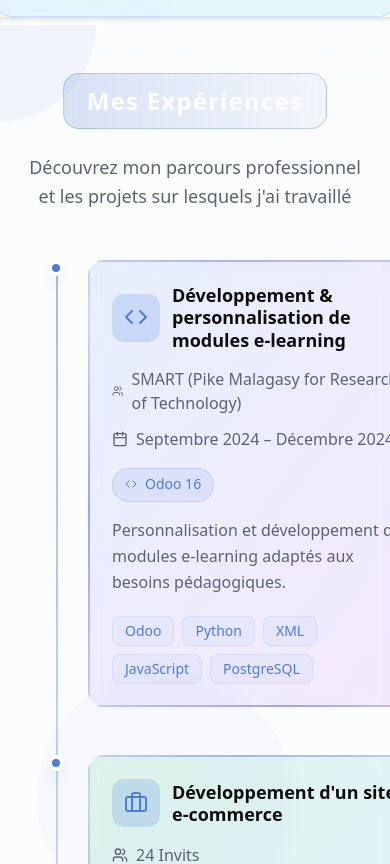
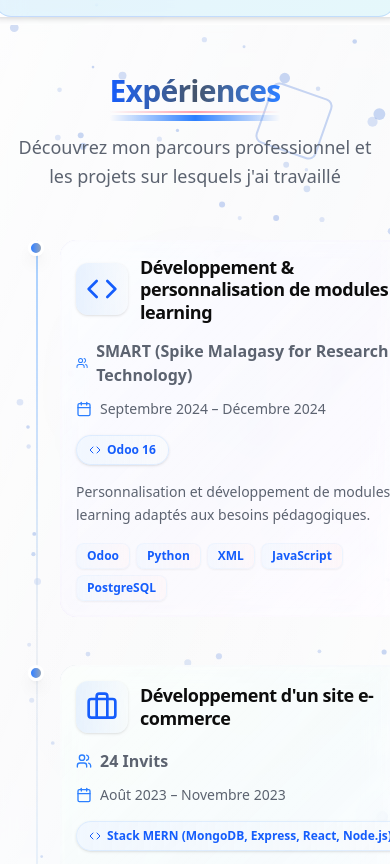
Before and after one commit to Mariusrakotonandrianina/Portfolio, a Next.js app: page / in a window 390 px wide. Shown: the part 2625-3489 px from the top of the page. Built offline with nearby package versions, Linux system fonts and the light colour scheme.

Commit message:
expérience

```diff
--- a/src/app/componets/experience.tsx
+++ b/src/app/componets/experience.tsx
@@ -3,13 +3,17 @@
 import { motion } from "framer-motion";
 import Image from "next/image";
 import { Calendar, Code, Users } from "lucide-react";
+import { enhancedCardVariants, skillTagVariants } from "../variants/experienceVariant";
+import { experienceData } from "../data/experienceData";
+
+// Import des variantes pour le titre (comme dans Skills)
 import {
-  containerVariants,
-  tagVariants,
-  descriptionVariants,
-} from "../variants/variants";
-import { cardVariants } from "../variants/experienceVariant";
-import { experienceData } from "../data/experienceData";
+  cardContentVariants,
+  sectionTitleVariants,
+  titleUnderlineVariants
+} from "../variants/cardVariants";
+import FloatingElements from "./floatingElements";
+
 
 export default function Experiences({
   sectionRef,
@@ -28,51 +32,75 @@ export default function Experiences({
           src="/image/background3.jpeg"
           alt="Background Image"
           fill
-          className="object-cover object-center opacity-30"
+          className="object-cover object-center opacity-20"
           priority
           sizes="100vw"
         />
-        <div className="absolute inset-0 bg-[hsl(var(--background))]/95 backdrop-blur-sm" />
+        <div className="absolute inset-0 bg-gradient-to-br from-[hsl(var(--background))]/95 via-[hsl(var(--background))]/90 to-[hsl(var(--background))]/95 backdrop-blur-sm" />
       </div>
 
-      {/* Éléments flottants de décoration */}
+      {/* Éléments flottants de décoration - couleurs apaisantes */}
       <div className="absolute inset-0 overflow-hidden">
-        <div className="absolute -top-24 -left-24 md:-top-48 md:-left-48 w-48 h-48 md:w-96 md:h-96 bg-[hsl(var(--primary))]/10 rounded-full blur-4xl animate-pulse"></div>
-        <div className="absolute bottom-1/4 right-1/4 w-64 h-64 md:w-80 md:h-80 bg-[hsl(var(--primary))]/5 rounded-full blur-4xl animate-pulse delay-1000"></div>
-        <div className="absolute top-3/4 left-1/4 w-32 h-32 md:w-48 md:h-48 bg-[hsl(var(--primary))]/8 rounded-full blur-3xl animate-pulse delay-500"></div>
+        <motion.div
+          className="absolute top-1/4 left-1/4 w-48 h-48 md:w-64 md:h-64 bg-gradient-to-r from-blue-400/6 to-slate-300/4 rounded-full blur-3xl"
+          animate={{
+            scale: [1, 1.2, 1],
+            opacity: [0.2, 0.4, 0.2],
+            rotate: [0, 180, 360]
+          }}
+          transition={{
+            duration: 12,
+            repeat: Infinity,
+            ease: "easeInOut"
+          }}
+        />
+        <motion.div
+          className="absolute bottom-1/4 right-1/4 w-64 h-64 md:w-80 md:h-80 bg-gradient-to-l from-rose-200/4 to-blue-300/3 rounded-full blur-4xl"
+          animate={{
+            scale: [1.2, 1, 1.2],
+            opacity: [0.15, 0.3, 0.15],
+            rotate: [360, 180, 0]
+          }}
+          transition={{
+            duration: 15,
+            repeat: Infinity,
+            ease: "easeInOut",
+            delay: 3
+          }}
+        />
       </div>
 
-      <div className="relative z-10 w-full mx-auto px-6 sm:px-8 md:px-10 lg:px-24">
+      <FloatingElements />
+
+      <div className="relative z-10 w-full mx-auto px-3 sm:px-6 md:px-8 lg:px-24">
         <div className="max-w-6xl mx-auto">
-          {/* Titre de la section */}
+          {/* Titre de la section - Style amélioré */}
           <motion.div
-            className="text-center mb-12 sm:mb-16 md:mb-20"
+            className="text-center mb-12 lg:mb-16"
+            variants={sectionTitleVariants}
             initial="hidden"
             whileInView="visible"
-            variants={containerVariants}
             viewport={{ once: true, amount: 0.3 }}
           >
-            <motion.div
-              variants={tagVariants}
-              className="relative flex justify-center mb-6"
-            >
-              <div className="relative inline-block">
-                <h2 className="text-center font-bold text-2xl sm:text-3xl md:text-4xl lg:text-5xl tracking-wider text-[hsl(var(--primary-foreground))] relative z-10 px-6 sm:px-8 md:px-10 py-3 sm:py-4">
-                  Mes Expériences
-                </h2>
-                <motion.div
-                  className="absolute inset-0 bg-gradient-to-r from-[hsl(var(--primary))]/20 to-[hsl(var(--primary))]/5 rounded-2xl border border-[hsl(var(--primary))]/30 -z-10"
-                  initial={{ scaleX: 0, opacity: 0 }}
-                  animate={{ scaleX: 1, opacity: 1 }}
-                  transition={{ duration: 1.2, delay: 0.3 }}
-                  style={{ transformOrigin: "center" }}
-                />
-              </div>
+            <motion.div className="relative inline-block mb-6">
+              <h2 className="text-3xl sm:text-4xl md:text-5xl lg:text-6xl font-black bg-gradient-to-r from-blue-600 via-slate-600 to-blue-500 bg-clip-text text-transparent tracking-tight">
+                Expériences
+              </h2>
+              <motion.div
+                className="absolute -bottom-3 left-1/2 transform -translate-x-1/2 h-1.5 bg-gradient-to-r from-transparent via-blue-500 to-transparent rounded-full"
+                variants={titleUnderlineVariants}
+              />
+              <motion.div
+                className="absolute -bottom-1 left-1/2 transform -translate-x-1/2 h-0.5 bg-gradient-to-r from-transparent via-rose-300 to-transparent rounded-full"
+                variants={titleUnderlineVariants}
+                transition={{ delay: 0.2 }}
+              />
             </motion.div>
-
             <motion.p
-              className="text-[hsl(var(--muted-foreground))] text-lg sm:text-xl md:text-2xl max-w-3xl mx-auto leading-relaxed"
-              variants={descriptionVariants}
+              className="text-lg md:text-xl text-[hsl(var(--muted-foreground))] max-w-2xl mx-auto font-medium leading-relaxed"
+              initial={{ opacity: 0, y: 20 }}
+              whileInView={{ opacity: 1, y: 0 }}
+              transition={{ delay: 0.4, duration: 0.6 }}
             >
               Découvrez mon parcours professionnel et les projets sur lesquels j'ai travaillé
             </motion.p>
@@ -80,123 +108,184 @@ export default function Experiences({
 
           {/* Timeline des expériences */}
           <div className="relative">
-            {/* Ligne de timeline pour desktop */}
-            <div className="hidden md:block absolute left-1/2 transform -translate-x-1/2 w-1 bg-gradient-to-b from-[hsl(var(--primary))]/50 to-[hsl(var(--primary))]/20 rounded-full h-full"></div>
+            {/* Ligne de timeline pour desktop - couleurs apaisantes */}
+            <motion.div
+              className="hidden md:block absolute left-1/2 transform -translate-x-1/2 w-1 bg-gradient-to-b from-blue-400/50 via-slate-300/30 to-blue-300/20 rounded-full h-full"
+              initial={{ scaleY: 0 }}
+              whileInView={{ scaleY: 1 }}
+              transition={{ duration: 1.5, ease: "easeOut" }}
+              style={{ originY: 0 }}
+            />
 
-            {/* Ligne de timeline pour mobile */}
-            <div className="block md:hidden absolute left-8 w-0.5 bg-gradient-to-b from-[hsl(var(--primary))]/50 to-[hsl(var(--primary))]/20 rounded-full h-full"></div>
+            {/* Ligne de timeline pour mobile - couleurs apaisantes */}
+            <motion.div
+              className="block md:hidden absolute left-6 sm:left-8 w-0.5 bg-gradient-to-b from-blue-400/50 via-slate-300/30 to-blue-300/20 rounded-full h-full"
+              initial={{ scaleY: 0 }}
+              whileInView={{ scaleY: 1 }}
+              transition={{ duration: 1.5, ease: "easeOut" }}
+              style={{ originY: 0 }}
+            />
 
             <div className="space-y-12 md:space-y-16">
               {experienceData.map((experience, index) => (
                 <motion.div
                   key={experience.id}
                   className={`relative flex flex-col md:flex-row items-start ${
-                    index % 2 === 0 ? 'md:flex-row-reverse' : ''
+                    index % 2 === 1 ? 'md:flex-row-reverse' : ''
                   }`}
-                  variants={cardVariants}
+                  variants={enhancedCardVariants}
                   initial="hidden"
                   whileInView="visible"
                   viewport={{ once: true, amount: 0.2 }}
-                  transition={{ delay: index * 0.2 }}
+                  transition={{ delay: index * 0.3 }}
                 >
-                  {/* Point sur la timeline */}
-                  <div className="absolute left-6 md:left-1/2 md:transform md:-translate-x-1/2 w-4 h-4 bg-[hsl(var(--primary))] rounded-full border-4 border-[hsl(var(--background))] z-10 shadow-lg">
-                    <div className="absolute inset-0 bg-[hsl(var(--primary))] rounded-full animate-ping opacity-30"></div>
-                  </div>
+                  {/* Point sur la timeline - couleurs douces */}
+                  <motion.div
+                    className="absolute left-4 sm:left-6 md:left-1/2 md:transform md:-translate-x-1/2 w-4 h-4 sm:w-5 sm:h-5 bg-gradient-to-r from-blue-500 to-slate-400 rounded-full border-3 sm:border-4 border-[hsl(var(--background))] z-10 shadow-lg"
+                    initial={{ scale: 0, rotate: -180 }}
+                    whileInView={{ scale: 1, rotate: 0 }}
+                    transition={{ delay: index * 0.3 + 0.5, duration: 0.6, type: "spring" }}
+                  >
+                    <motion.div
+                      className="absolute inset-0 bg-gradient-to-r from-blue-400 to-rose-200 rounded-full animate-ping opacity-30"
+                      animate={{ scale: [1, 1.5, 1], opacity: [0.3, 0, 0.3] }}
+                      transition={{ duration: 3, repeat: Infinity }}
+                    />
+                  </motion.div>
 
-                  {/* Carte d'expérience */}
-                  <div className={`w-full md:w-5/12 ml-16 md:ml-0 ${
-                    index % 2 === 0 ? 'md:mr-8' : 'md:ml-8'
+                  {/* Carte d'expérience - dimensions optimisées pour mobile */}
+                  <div className={`w-full md:w-5/12 ml-12 mr-2 sm:ml-16 sm:mr-4 md:mr-0 md:ml-0 ${
+                    index % 2 === 1 ? 'md:mr-8' : 'md:ml-8'
                   }`}>
                     <motion.div
-                      className="relative rounded-2xl p-6 sm:p-7 md:p-8 backdrop-blur-sm overflow-hidden group hover:scale-[1.02] transition-all duration-300"
-                      whileHover={{ y: -5 }}
+                      className="relative rounded-2xl sm:rounded-3xl p-4 sm:p-6 md:p-8 backdrop-blur-md overflow-hidden group"
+                      whileHover={{
+                        y: -8,
+                        scale: 1.02,
+                        rotateY: index % 2 === 0 ? 2 : -2
+                      }}
+                      transition={{ duration: 0.4, ease: "easeOut" }}
                     >
-                      {/* Bordure animée */}
+                      {/* Bordure animée avec couleurs douces */}
                       <motion.div
-                        className="absolute inset-0 rounded-2xl border-2"
-                        style={{
-                          borderImage: `
-                            linear-gradient(
-                              45deg,
-                              hsl(var(--primary) / 0.3),
-                              hsl(var(--primary) / 0.6),
-                              hsl(var(--primary) / 0.2),
-                              hsl(var(--primary) / 0.5),
-                              hsl(var(--primary) / 0.3)
-                            ) 1
-                          `,
-                        }}
+                        className="absolute inset-0 rounded-2xl sm:rounded-3xl border-2 border-blue-300/25"
                         animate={{
-                          filter: [
-                            "hue-rotate(0deg)",
-                            "hue-rotate(20deg)",
-                            "hue-rotate(0deg)",
-                          ],
+                          borderColor: [
+                            "rgb(147 197 253 / 0.25)",
+                            "rgb(148 163 184 / 0.35)",
+                            "rgb(251 207 232 / 0.2)",
+                            "rgb(147 197 253 / 0.3)"
+                          ]
                         }}
                         transition={{
-                          duration: 4,
+                          duration: 8,
                           ease: "easeInOut",
                           repeat: Infinity,
                         }}
                       />
 
-                      {/* Background gradient */}
-                      <div className={`absolute inset-0 bg-gradient-to-br ${experience.color} rounded-2xl opacity-50 group-hover:opacity-70 transition-opacity duration-300`}></div>
+                      {/* Background gradient doux */}
+                      <motion.div
+                        className={`absolute inset-0 bg-gradient-to-br ${experience.color} rounded-2xl sm:rounded-3xl opacity-25`}
+                        animate={{
+                          opacity: [0.25, 0.35, 0.25],
+                          scale: [1, 1.01, 1]
+                        }}
+                        transition={{
+                          duration: 6,
+                          repeat: Infinity,
+                          ease: "easeInOut"
+                        }}
+                      />
+
+                      {/* Overlay avec glassmorphism doux */}
+                      <div className="absolute inset-0 bg-gradient-to-br from-[hsl(var(--background))]/85 via-[hsl(var(--background))]/70 to-[hsl(var(--background))]/85 rounded-2xl sm:rounded-3xl backdrop-blur-sm" />
 
                       {/* Contenu de la carte */}
-                      <div className="relative z-10">
+                      <motion.div
+                        className="relative z-10"
+                        variants={cardContentVariants}
+                      >
                         {/* En-tête avec icône et période */}
-                        <div className="flex items-start justify-between mb-4">
-                          <div className="flex items-center space-x-3">
-                            <div className="p-3 bg-[hsl(var(--primary))]/20 rounded-xl text-[hsl(var(--primary))]">
+                        <motion.div
+                          className="flex items-start justify-between mb-4 sm:mb-5"
+                          variants={cardContentVariants}
+                        >
+                          <div className="flex items-center space-x-3 sm:space-x-4">
+                            <motion.div
+                              className="p-2.5 sm:p-4 bg-gradient-to-r from-blue-100/60 to-slate-100/40 rounded-xl sm:rounded-2xl text-blue-600 shadow-sm"
+                              whileHover={{ scale: 1.05, rotate: 3 }}
+                              transition={{ duration: 0.3 }}
+                            >
                               {experience.icon}
-                            </div>
+                            </motion.div>
                             <div>
-                              <h3 className="font-bold text-lg sm:text-xl text-[hsl(var(--foreground))] leading-tight">
+                              <h3 className="font-black text-lg sm:text-xl md:text-2xl text-[hsl(var(--foreground))] leading-tight tracking-tight">
                                 {experience.title}
                               </h3>
                             </div>
                           </div>
-                        </div>
+                        </motion.div>
 
                         {/* Informations sur l'entreprise */}
-                        <div className="flex items-center space-x-2 mb-3 text-[hsl(var(--muted-foreground))]">
-                          <Users className="w-4 h-4" />
-                          <span className="font-medium">{experience.company}</span>
-                        </div>
+                        <motion.div
+                          className="flex items-center space-x-2 sm:space-x-3 mb-3 sm:mb-4 text-[hsl(var(--muted-foreground))]"
+                          variants={cardContentVariants}
+                        >
+                          <Users className="w-4 h-4 sm:w-5 sm:h-5 text-blue-500" />
+                          <span className="font-semibold text-base sm:text-lg">{experience.company}</span>
+                        </motion.div>
 
                         {/* Période */}
-                        <div className="flex items-center space-x-2 mb-4 text-[hsl(var(--muted-foreground))]">
-                          <Calendar className="w-4 h-4" />
-                          <span>{experience.period}</span>
-                        </div>
+                        <motion.div
+                          className="flex items-center space-x-2 sm:space-x-3 mb-4 sm:mb-5 text-[hsl(var(--muted-foreground))]"
+                          variants={cardContentVariants}
+                        >
+                          <Calendar className="w-4 h-4 sm:w-5 sm:h-5 text-blue-500" />
+                          <span className="font-medium text-sm sm:text-base">{experience.period}</span>
+                        </motion.div>
 
                         {/* Technologie utilisée */}
-                        <div className="mb-4">
-                          <div className="inline-flex items-center px-3 py-1.5 bg-[hsl(var(--primary))]/10 text-[hsl(var(--primary))] rounded-full text-sm font-medium border border-[hsl(var(--primary))]/20">
-                            <Code className="w-3 h-3 mr-2" />
+                        <motion.div
+                          className="mb-4 sm:mb-6"
+                          variants={cardContentVariants}
+                        >
+                          <motion.div
+                            className="inline-flex items-center px-3 sm:px-4 py-1.5 sm:py-2.5 bg-gradient-to-r from-blue-50/80 to-slate-50/60 text-blue-600 rounded-full text-xs sm:text-sm font-bold border border-blue-200/40 shadow-sm"
+                            whileHover={{ scale: 1.03 }}
+                            transition={{ duration: 0.2 }}
+                          >
+                            <Code className="w-3 h-3 sm:w-4 sm:h-4 mr-1.5 sm:mr-2" />
                             {experience.technology}
-                          </div>
-                        </div>
+                          </motion.div>
+                        </motion.div>
 
                         {/* Description */}
-                        <p className="text-[hsl(var(--muted-foreground))] leading-relaxed mb-5">
+                        <motion.p
+                          className="text-[hsl(var(--muted-foreground))] leading-relaxed mb-4 sm:mb-6 font-medium text-sm sm:text-base"
+                          variants={cardContentVariants}
+                        >
                           {experience.description}
-                        </p>
+                        </motion.p>
 
                         {/* Compétences */}
-                        <div className="flex flex-wrap gap-2">
+                        <motion.div
+                          className="flex flex-wrap gap-1.5 sm:gap-2.5"
+                          variants={cardContentVariants}
+                        >
                           {experience.skills.map((skill, skillIndex) => (
-                            <span
+                            <motion.span
                               key={skillIndex}
-                              className="px-3 py-1 bg-[hsl(var(--primary))]/5 text-[hsl(var(--primary))] rounded-lg text-sm border border-[hsl(var(--primary))]/10 hover:bg-[hsl(var(--primary))]/10 transition-colors duration-200"
+                              className="px-2.5 sm:px-4 py-1 sm:py-2 bg-gradient-to-r from-blue-50/60 to-rose-50/40 text-blue-600 rounded-lg sm:rounded-xl text-xs sm:text-sm font-semibold border border-blue-100/30 hover:bg-gradient-to-r hover:from-blue-100/60 hover:to-rose-100/50 transition-all duration-300 shadow-xs"
+                              variants={skillTagVariants}
+                              whileHover={{ scale: 1.02, y: -1 }}
+                              transition={{ duration: 0.2 }}
                             >
                               {skill}
-                            </span>
+                            </motion.span>
                           ))}
-                        </div>
-                      </div>
+                        </motion.div>
+                      </motion.div>
                     </motion.div>
                   </div>
 
--- a/src/app/componets/skills.tsx
+++ b/src/app/componets/skills.tsx
@@ -153,7 +153,7 @@ export default function Skills({
           src="/image/background3.jpeg"
           alt="Background Image"
           fill
-          className="object-cover object-center"
+          className="object-cover object-center opacity-30"
           priority
           sizes="100vw"
         />
--- a/src/app/data/experienceData.ts
+++ b/src/app/data/experienceData.ts
@@ -17,12 +17,12 @@ export const experienceData: Experience[] = [
   {
     id: 1,
     title: "Développement & personnalisation de modules e-learning",
-    company: "SMART (Pike Malagasy for Research of Technology)",
+    company: "SMART (Spike Malagasy for Research of Technology)",
     period: "Septembre 2024 – Décembre 2024",
     technology: "Odoo 16",
     description: "Personnalisation et développement de modules e-learning adaptés aux besoins pédagogiques.",
     skills: ["Odoo", "Python", "XML", "JavaScript", "PostgreSQL"],
-    icon: React.createElement(Code, { className: "w-6 h-6" }),
+    icon: React.createElement(Code, { className: "w-8 h-8" }),
     color: "from-blue-500/20 to-purple-500/20"
   },
   {
@@ -33,7 +33,7 @@ export const experienceData: Experience[] = [
     technology: "Stack MERN (MongoDB, Express, React, Node.js)",
     description: "Conception d'un site e-commerce complet avec gestion de produits, panier, paiement et tableau de bord.",
     skills: ["MongoDB", "Express.js", "React", "Node.js", "JavaScript"],
-    icon: React.createElement(Briefcase, { className: "w-6 h-6" }),
+    icon: React.createElement(Briefcase, { className: "w-8 h-8" }),
     color: "from-green-500/20 to-blue-500/20"
   }
 ];
--- a/src/app/variants/experienceVariant.ts
+++ b/src/app/variants/experienceVariant.ts
@@ -16,3 +16,43 @@ export const cardVariants: Variants = {
         }
       }
 }
+
+export const enhancedCardVariants: Variants = {
+  hidden: {
+    opacity: 0,
+    y: 50,
+    scale: 0.9,
+    rotateY: 10
+  },
+  visible: {
+    opacity: 1,
+    y: 0,
+    scale: 1,
+    rotateY: 0,
+    transition: {
+      duration: 0.8,
+      ease: [0.25, 0.46, 0.45, 0.94],
+      staggerChildren: 0.1
+    }
+  }
+};
+
+// Animation pour les éléments internes de la carte
+export const cardContentVariants: Variants = {
+  hidden: { opacity: 0, x: -20 },
+  visible: {
+    opacity: 1,
+    x: 0,
+    transition: { duration: 0.6, ease: "easeOut" }
+  }
+};
+
+// Animation pour les skills tags
+export const skillTagVariants: Variants = {
+  hidden: { opacity: 0, scale: 0.8 },
+  visible: {
+    opacity: 1,
+    scale: 1,
+    transition: { duration: 0.4, ease: "easeOut" }
+  }
+};
```
Also changed, not shown: src/app/componets/navbar.tsx (+54 -22 lines).
